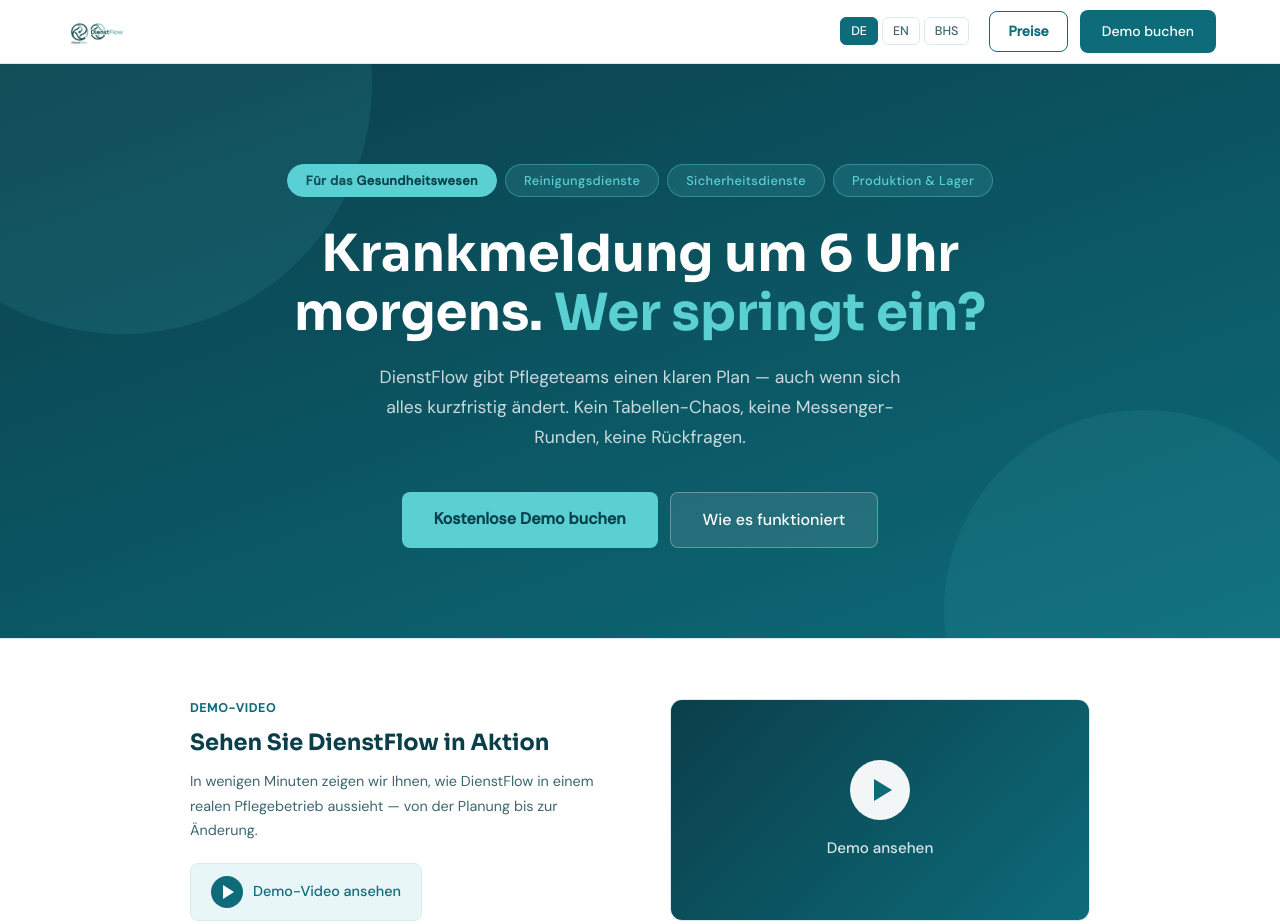
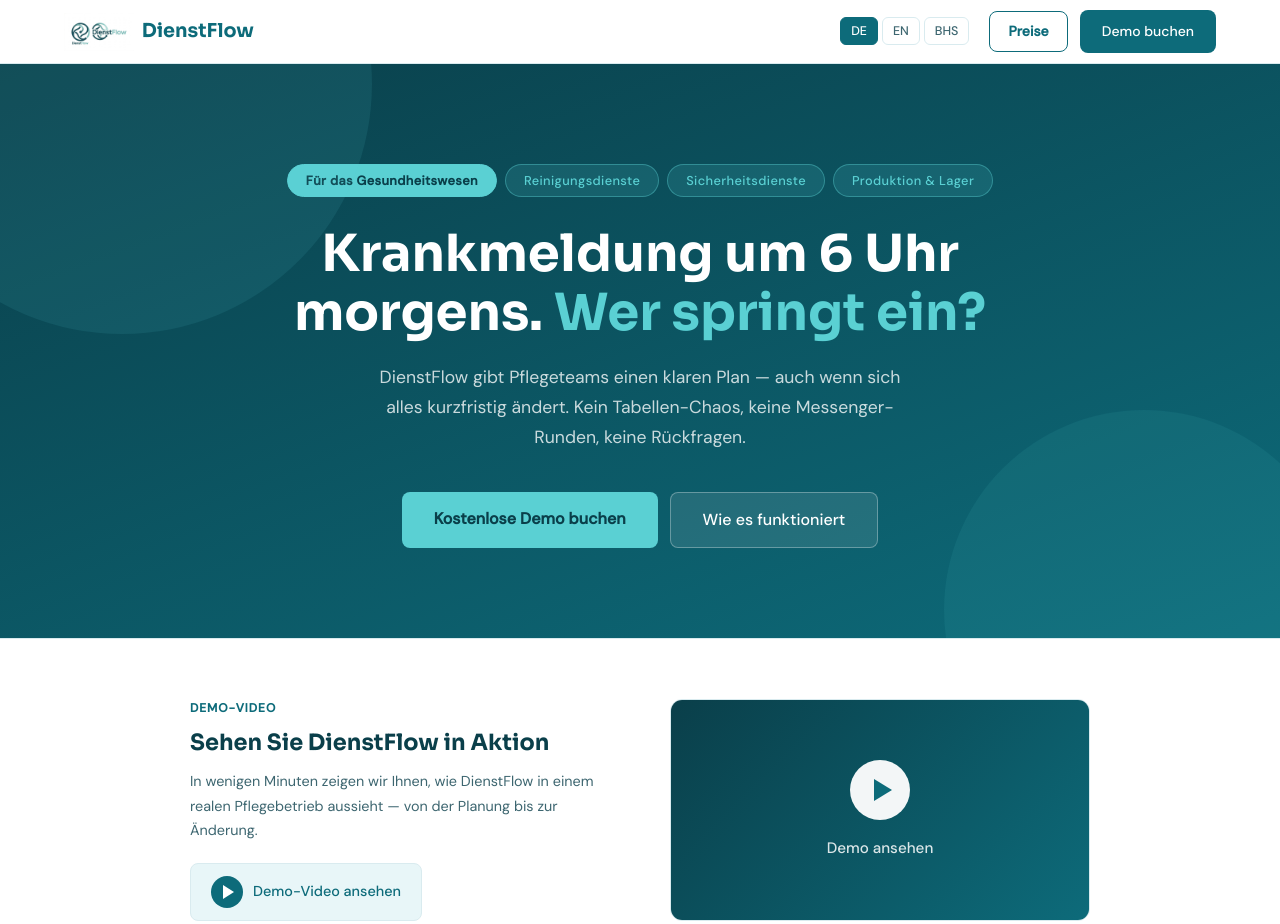
Before and after one commit to anneer/anneer.github.io, a plain HTML site: page index.html in a window 1280 px wide. Shown: the top 924 px of the page. Drawn offline with Linux system fonts and the light colour scheme.

Commit message:
Change logo

```diff
--- a/index.html
+++ b/index.html
@@ -31,8 +31,9 @@
     border-bottom: 1px solid var(--line); padding: 0 5%;
     display: flex; align-items: center; justify-content: space-between; height: 64px; gap: 16px;
   }
-  .nav-logo { text-decoration: none; flex-shrink: 0; display: flex; align-items: center; }
-  .nav-logo img { height: 36px; width: auto; display: block; }
+  .nav-logo { text-decoration: none; flex-shrink: 0; display: flex; align-items: center; gap: 8px; }
+  .nav-logo img { height: 38px; width: auto; display: block; }
+  .nav-logo span { font-family: 'Sora', sans-serif; font-weight: 700; font-size: 1.2rem; color: var(--teal); }
   .nav-right { display: flex; align-items: center; gap: 12px; }
   .lang-switcher { display: flex; gap: 4px; }
   .lang-btn {
@@ -310,7 +311,7 @@
 <body>
 
 <nav>
-  <a class="nav-logo" href="#"><img src="logo.png" alt="DienstFlow"/></a>
+  <a class="nav-logo" href="#"><img src="logo.png" alt="DienstFlow"/><span>DienstFlow</span></a>
   <div class="nav-right">
     <div class="lang-switcher">
       <button class="lang-btn active" onclick="setLang('de')">DE</button>
```
